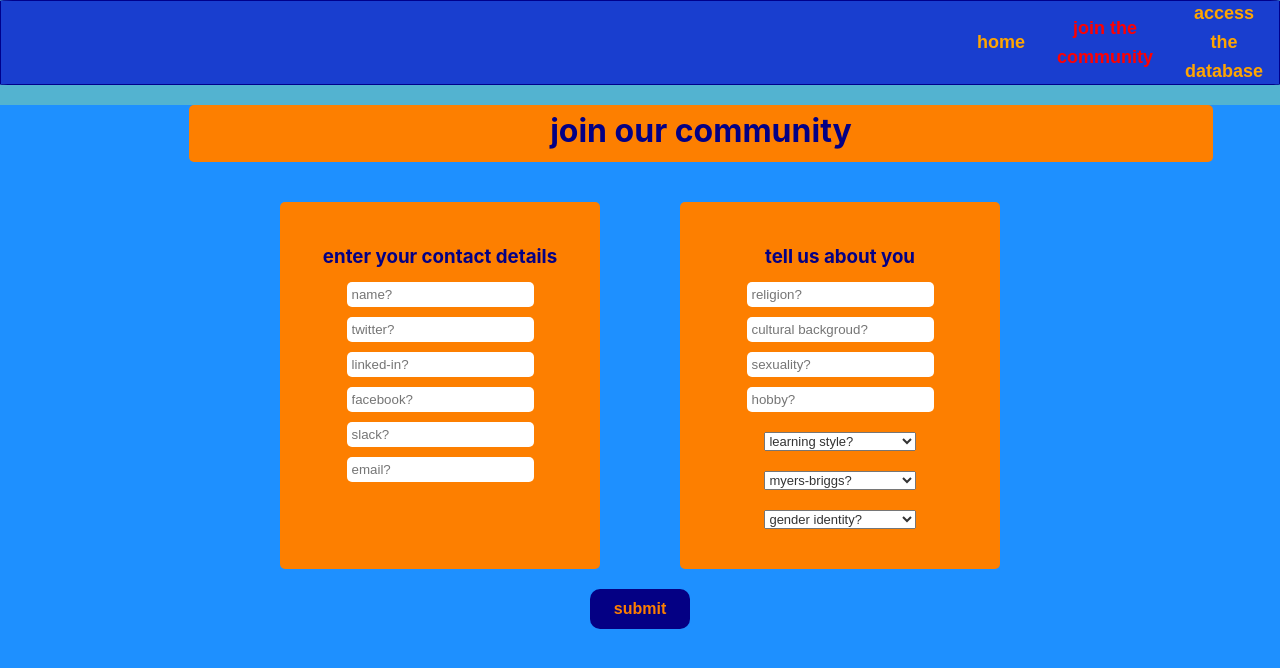
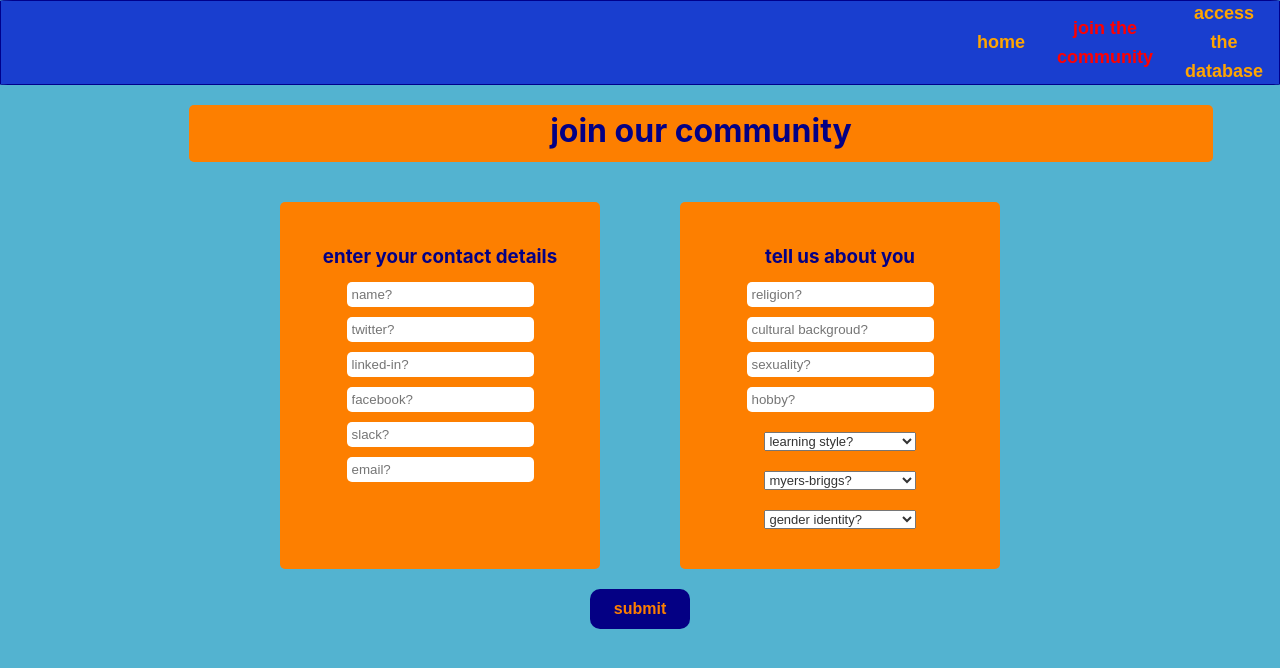
Before and after one commit to DionneSD/School-of-Code-Week-9-Project_BSN_FrontEnd, a React (Create React App) app in the folder functional-nonsense-frontend/: page /join in a window 1280 px wide. Shown: the top 668 px of the page. Built offline with nearby package versions, Linux system fonts and the light colour scheme.

Commit message:
finalpushpromise

```diff
--- a/functional-nonsense-frontend/src/components/Pages/InputPage/inputPage.css
+++ b/functional-nonsense-frontend/src/components/Pages/InputPage/inputPage.css
@@ -39,7 +39,7 @@ h3 {
 }
 
 section {
-    background-color: var(--primary-colour);
+    /* background-color: var(--primary-colour); */
     width: 100vw;
     height: 100vh;
 }
--- a/functional-nonsense-frontend/src/components/Pages/LandingPage/landingPage.css
+++ b/functional-nonsense-frontend/src/components/Pages/LandingPage/landingPage.css
@@ -19,7 +19,6 @@ html {
 
 /* Div container */
 
-
 .image {
   max-inline-size: 50%;
   display: block;
@@ -32,6 +31,7 @@ html {
 }
 
 .header {
+  margin: 20px;
   text-align: center;
   color: var(--font-color);
   background-color: var(--seccondary-colour);
```
